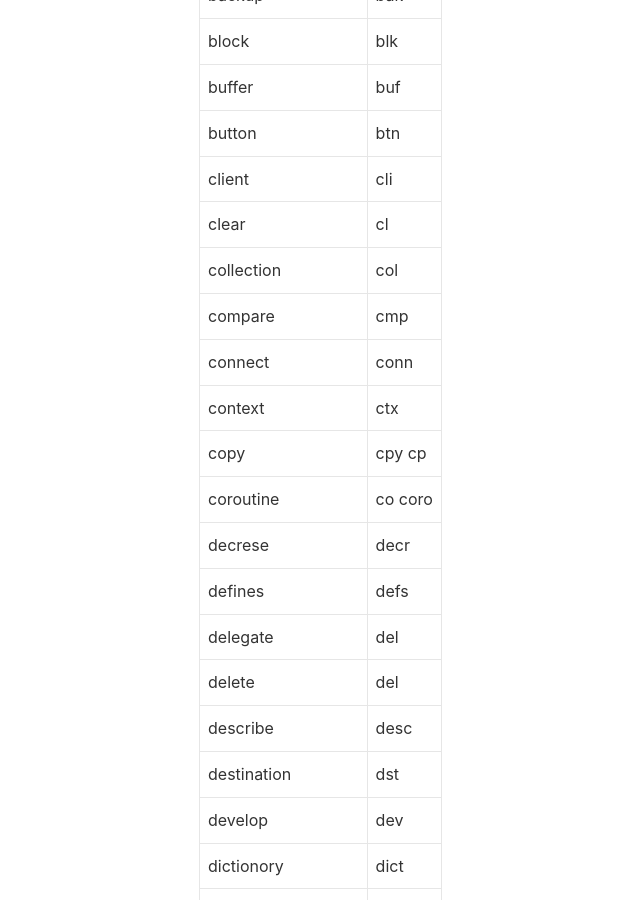
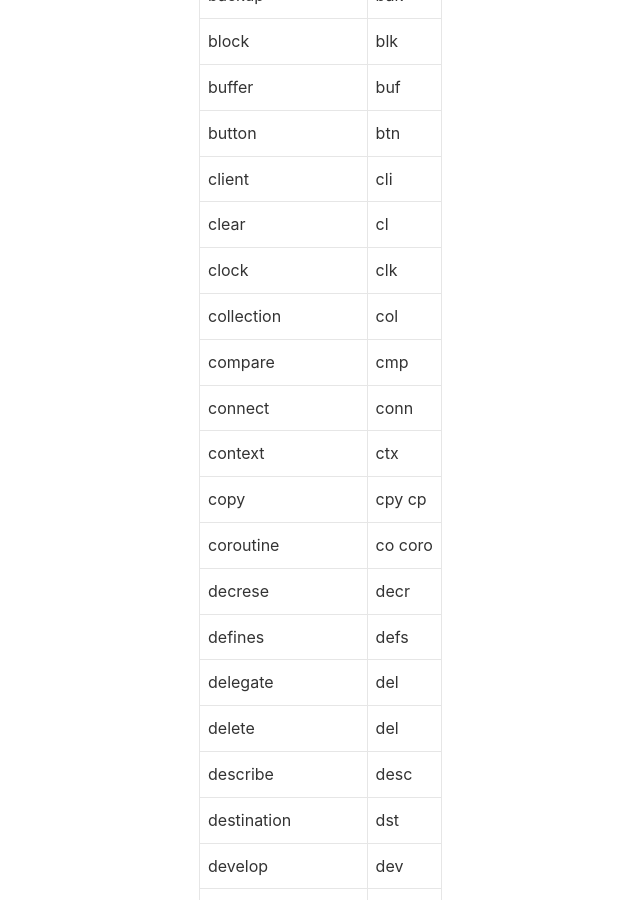
Before and after one commit to lizijie/lizijie.github.io, a Jekyll site: the page built from _posts/2018-04-23-常见代码英文词汇缩写.md, in a window 1280 px wide and 900 px high, scrolled down 761 px. Shown: the whole window, without its empty margins (48-688 px from the left). Built offline with Jekyll 4.4.1, drawn with Linux system fonts in a browser that asks for light colours; nearby versions of some CDN libraries; comment, search, counter and statistics services are not loaded.

Commit message:
update 2022-06-26-整理常用linux命令

```diff
--- a/_posts/2018-04-23-常见代码英文词汇缩写.md
+++ b/_posts/2018-04-23-常见代码英文词汇缩写.md
@@ -24,6 +24,7 @@ tags: 英文 缩写
 |button|btn|
 |client|cli|
 |clear|cl|
+|clock|clk|
 |collection|col|
 |compare|cmp|
 |connect|conn|
```
Also changed, not shown: other parts of _posts/2018-04-23-常见代码英文词汇缩写.md (+1 -0 lines).
